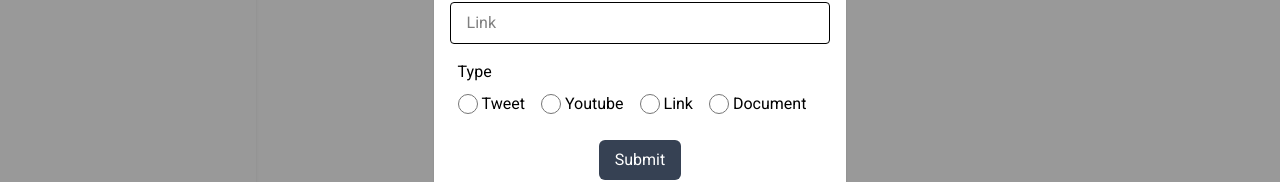
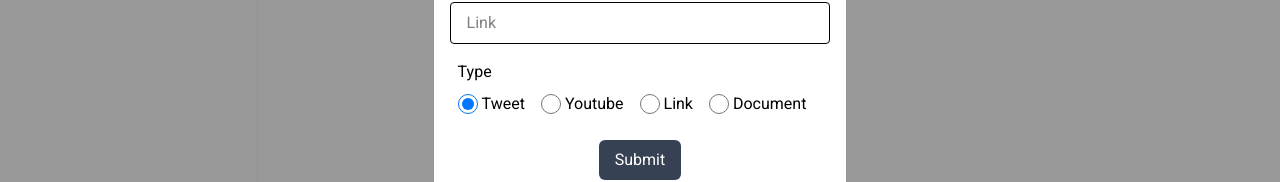
Before and after one commit to saicharith2012/brain-cache, a React (Vite) app in the folder frontend/: page /dashboard in a window 1280 px wide. Both pictures are taken after a click on the button "Add content". Shown: the part 354-536 px from the top of the page. Built offline with nearby package versions, Linux system fonts and the light colour scheme; no server answers.

Commit message:
feat: enhance CreateContentModal to add content with type selection and API integration

```diff
--- a/frontend/src/components/CreateContentModal.tsx
+++ b/frontend/src/components/CreateContentModal.tsx
@@ -1,14 +1,45 @@
+import { useRef, useState } from "react";
 import CrossIcon from "../icons/CrossIcon";
 import { Button } from "./Button";
 import InputComponent from "./InputComponent";
+import axios from "axios";
+import { BACKEND_URL } from "../config";
 
 interface ModalProps {
   isOpen: boolean;
   onClose: () => void;
 }
 
+type ContentType = "tweet" | "youtube" | "link" | "document";
+
 // controlled component
 export default function CreateContentModal({ isOpen, onClose }: ModalProps) {
+  const titleRef = useRef<HTMLInputElement>(null);
+  const linkRef = useRef<HTMLInputElement>(null);
+  const [type, setType] = useState<ContentType>("tweet");
+  async function addContent() {
+    const title = titleRef.current?.value;
+    const link = linkRef.current?.value;
+
+    console.log(link, type, title);
+
+    await axios.post(
+      `${BACKEND_URL}/api/v1/content`,
+      {
+        link,
+        type,
+        title,
+      },
+      {
+        headers: {
+          Authorization: `Bearer ${localStorage.getItem("token")}`,
+        },
+      }
+    );
+
+    console.log("content added.");
+    onClose();
+  }
   return (
     <div>
       {isOpen && (
@@ -16,34 +47,58 @@ export default function CreateContentModal({ isOpen, onClose }: ModalProps) {
           <div className=" bg-white rounded-lg p-4 flex flex-col items-center shadow-sm">
             <div className="flex justify-end w-full mb-4">
               <div className="cursor-pointer" onClick={onClose}>
-                <CrossIcon size="2xl"/>
+                <CrossIcon size="2xl" />
               </div>
             </div>
-            <InputComponent placeholder="Title" />
-            <InputComponent placeholder="Link" />
+            <InputComponent placeholder="Title" ref={titleRef} />
+            <InputComponent placeholder="Link" ref={linkRef} />
 
             <div className="flex justify-start w-full px-2 mt-2">
               <p>Type </p>
             </div>
-            <form className="flex p-2 mb-4 [&_input]:mr-1 [&_input]:w-5 [&_input]:cursor-pointer [&_label]:mr-4">
-              <input type="radio" name="content_type" value="tweet" />
+            <div className="flex p-2 mb-4 [&_input]:mr-1 [&_input]:w-5 [&_input]:cursor-pointer [&_label]:mr-4">
+              <input
+                type="radio"
+                name="content_type"
+                value="tweet"
+                checked={type === "tweet"}
+                onChange={() => setType("tweet")}
+              />
               <label>Tweet</label>
 
-              <input type="radio" name="content_type" value="youtube" />
+              <input
+                type="radio"
+                name="content_type"
+                value="youtube"
+                checked={type === "youtube"}
+                onChange={() => setType("youtube")}
+              />
               <label>Youtube</label>
 
-              <input type="radio" name="content_type" value="link" />
+              <input
+                type="radio"
+                name="content_type"
+                value="link"
+                checked={type === "link"}
+                onChange={() => setType("link")}
+              />
               <label>Link</label>
 
-              <input type="radio" name="content_type" value="document" />
+              <input
+                type="radio"
+                name="content_type"
+                value="document"
+                checked={type === "document"}
+                onChange={() => setType("document")}
+              />
               <label>Document</label>
-            </form>
+            </div>
 
             <Button
               variant="primary"
               size="md"
               text="Submit"
-              onClick={() => {}}
+              onClick={addContent}
             />
           </div>
         </div>
```
